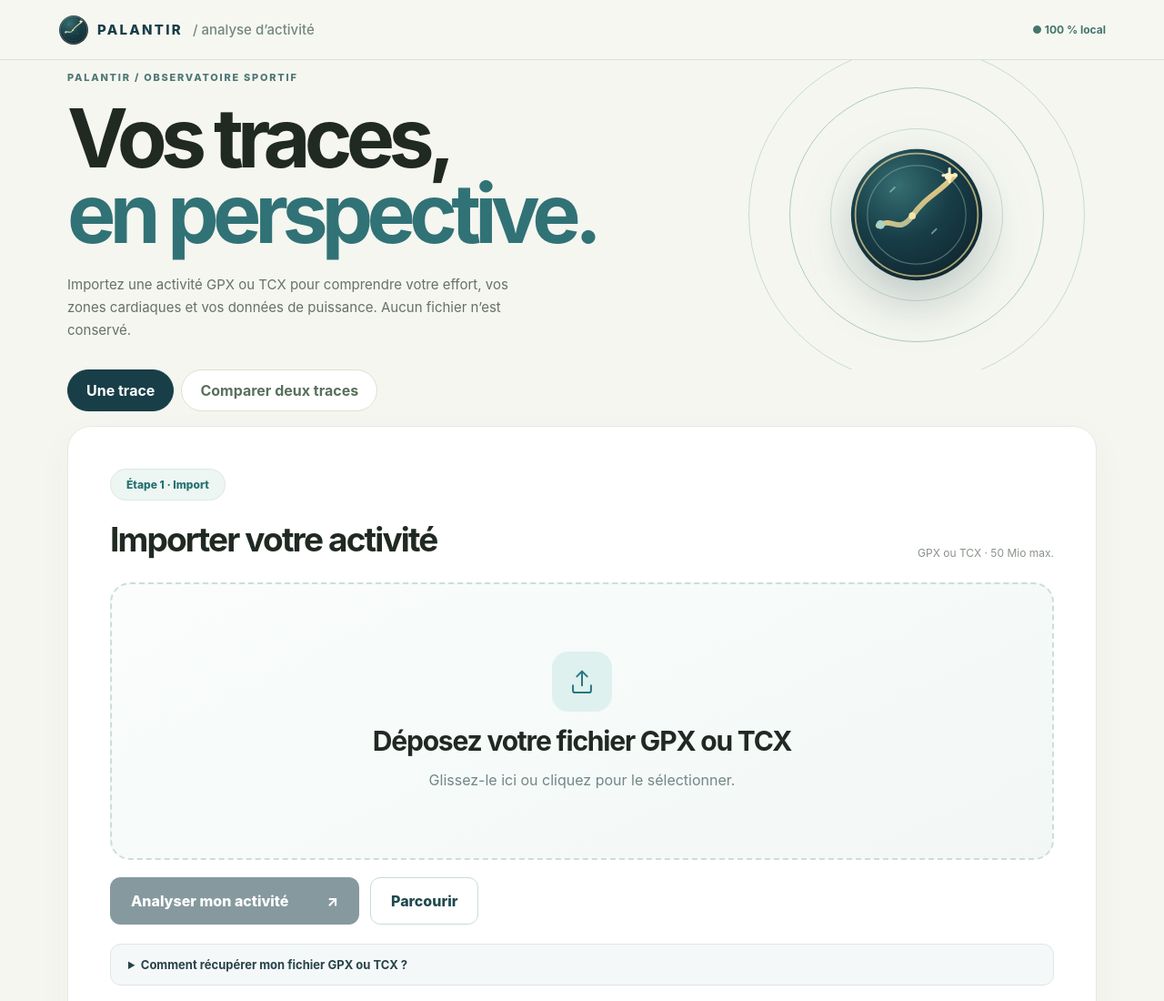
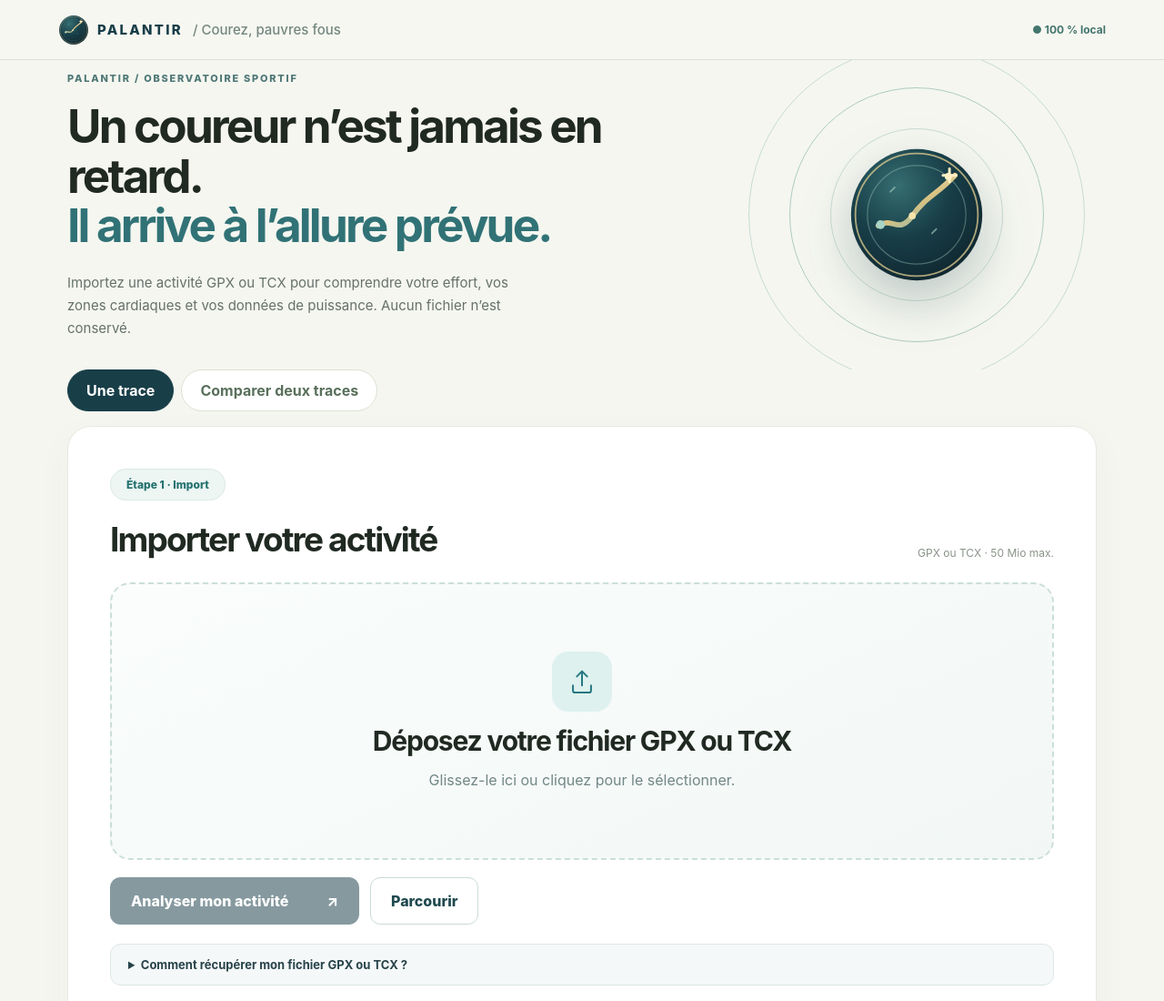
Before and after one commit to PourroyJean/palantirix, a website built with Vite: page index.html in a window 1280 px wide. Shown: the top 1100 px of the page at 91% size. Built offline with nearby package versions, Linux system fonts and the light colour scheme.

Commit message:
Refresh Palantir header and running motto

```diff
--- a/index.html
+++ b/index.html
@@ -11,9 +11,9 @@
   <script type="module" src="/compare.js"></script>
 </head>
 <body>
-  <header class="masthead"><div class="brand"><img class="brand-mark" src="./logo.svg" alt="" width="34" height="34"> PALANTIR <span class="brand-sub">/ analyse d’activité</span></div><span class="local">● 100 % local</span></header>
+  <header class="masthead"><div class="brand"><img class="brand-mark" src="./logo.svg" alt="" width="34" height="34"> PALANTIR <span class="brand-sub">/ Courez, pauvres fous</span></div><span class="local">● 100 % local</span></header>
   <main>
-    <section class="intro"><div><p class="eyebrow">PALANTIR / OBSERVATOIRE SPORTIF</p><h1>Vos traces,<br><em>en perspective.</em></h1><p class="lead">Importez une activité GPX ou TCX pour comprendre votre effort, vos zones cardiaques et vos données de puissance. Aucun fichier n’est conservé.</p></div><div class="intro-art" aria-hidden="true"><div class="orbit orbit-one"></div><div class="orbit orbit-two"></div><div class="orbit orbit-three"></div><img class="hero-logo" src="./logo.svg" alt="" width="154" height="154"></div></section>
+    <section class="intro"><div><p class="eyebrow">PALANTIR / OBSERVATOIRE SPORTIF</p><h1>Un coureur n’est jamais en retard.<br><em>Il arrive à l’allure prévue.</em></h1><p class="lead">Importez une activité GPX ou TCX pour comprendre votre effort, vos zones cardiaques et vos données de puissance. Aucun fichier n’est conservé.</p></div><div class="intro-art" aria-hidden="true"><div class="orbit orbit-one"></div><div class="orbit orbit-two"></div><div class="orbit orbit-three"></div><img class="hero-logo" src="./logo.svg" alt="" width="154" height="154"></div></section>
     <nav class="tabs" aria-label="Mode d’analyse"><button class="tab active" type="button" data-tab="single" aria-selected="true">Une trace</button><button class="tab" type="button" data-tab="compare" aria-selected="false">Comparer deux traces</button></nav>
     <div id="single-view">
     <form id="form" class="panel import-panel" novalidate>
--- a/styles.css
+++ b/styles.css
@@ -164,6 +164,7 @@
 .brand-sub { margin-left:2px; color:#738780; }
 .intro { position:relative; }
 .intro h1 em { color:#317276; }
+.intro h1 { font-size:clamp(34px,4vw,54px); line-height:1.06; letter-spacing:-.055em; }
 .eyebrow,.step { color:#4e7775; }
 .intro-art .orbit { border-color:#c7dcd3; }
 .intro-art .orbit-two { border-color:#adccc1; }
```
